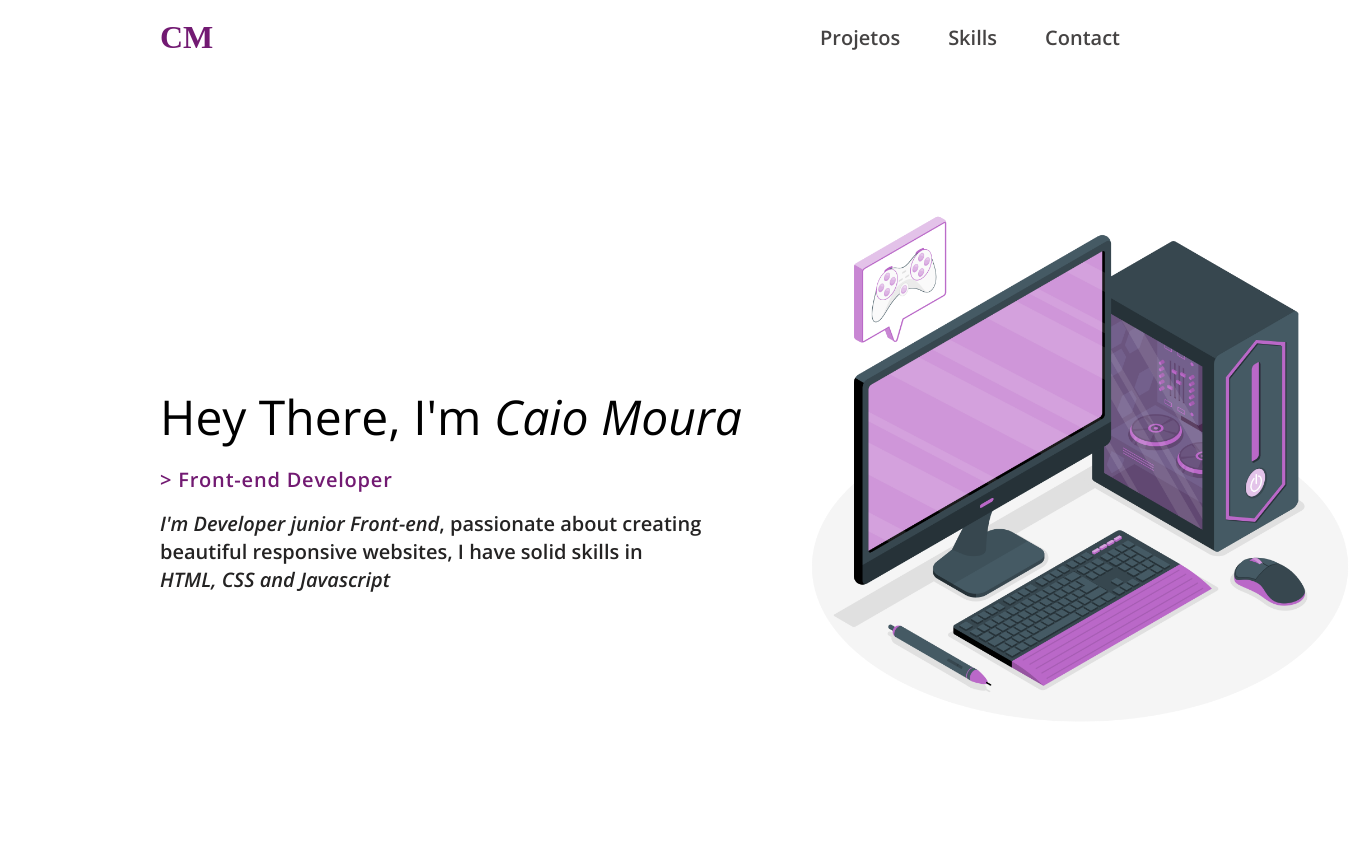
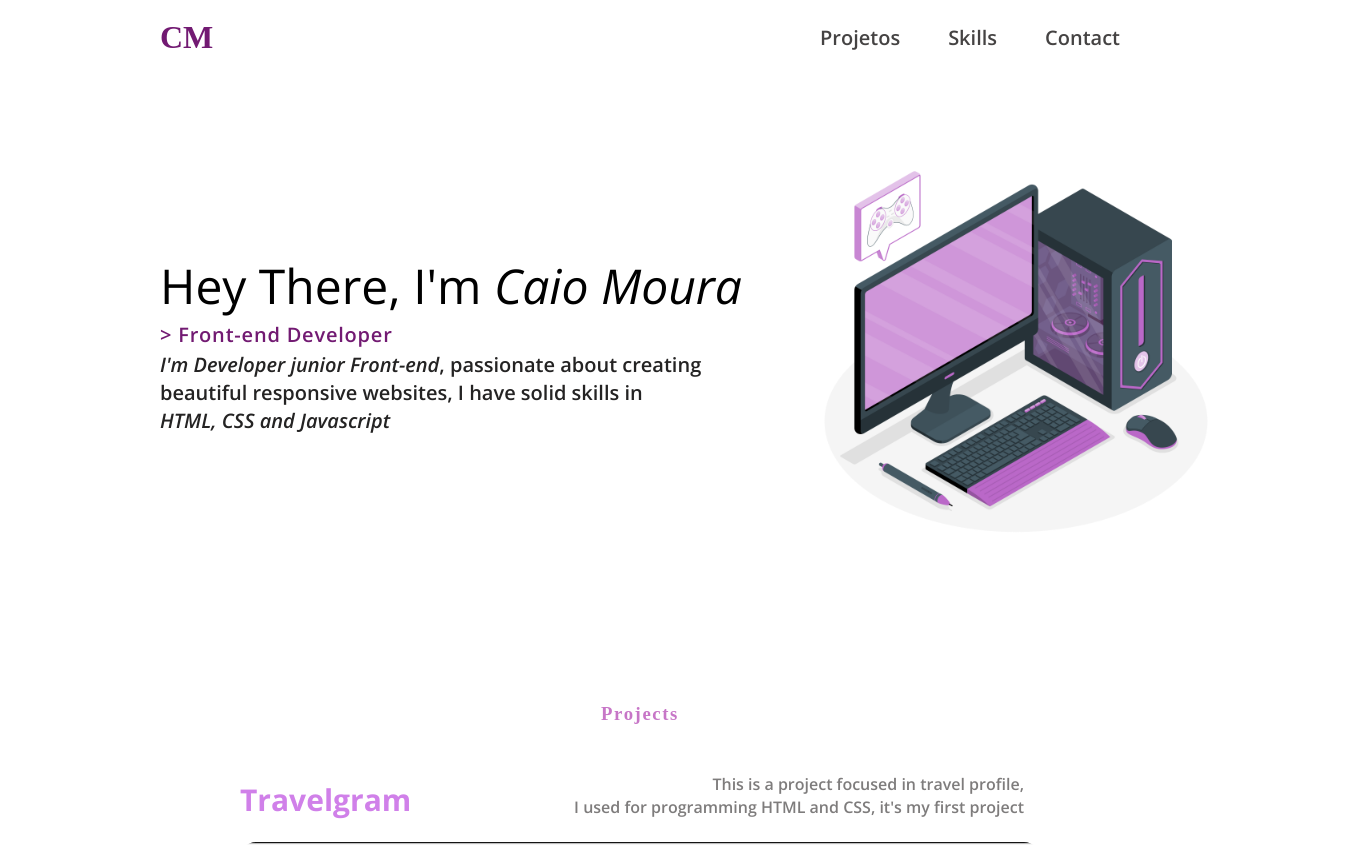
Before and after one commit to Crugs22/My-portfolio, a plain HTML site: page index.html in a window 1280 px wide. Shown: the top 845 px of the page, 1360 px wide, since content can reach past the window. Drawn offline with nearby package versions, Linux system fonts and the light colour scheme; a web font is replaced by a local one.

Commit message:
Ajustando css

```diff
--- a/index.html
+++ b/index.html
@@ -20,7 +20,8 @@
 
 
 </head>
-<body><main>
+<body>
+    <main>
         <header class="container">
             <nav id="primary">
                 <h1>
@@ -36,6 +37,7 @@
 
        <section class="container">
             <div id="apresentation">
+                <div class="apresetacao">
                     <h1>
                         Hey There, I'm
                         <span class="name-diferencial">
@@ -50,11 +52,11 @@
                             HTML, CSS and Javascript
                         </i>
                     </p>
-                <div class="image-wrapper">
+                </div>
                 <img src="assets/modern desktop computer-amico.png" alt="">
+
             </div>
 
-            </div>
             <div class="container" id="projects">
                 <section class="projects">
                     <h1>Projects</h1>
@@ -72,9 +74,7 @@
                 </section>
 
                 <section class="contact">
-                    <div class="contact-wrapper">
-
-                    </div>
+                    <div class="contact-wrapper"></div>
                 </section>
         </main>
 </body>
--- a/style/global.css
+++ b/style/global.css
@@ -19,7 +19,8 @@
     scroll-behavior: smooth;
 }
 
+
 .container {
     margin: 0 auto;
-   max-width: 960px;
+   max-width:60rem;
 }
--- a/style/header.css
+++ b/style/header.css
@@ -3,7 +3,7 @@
     display: flex;
     justify-content: space-between;
     align-items: center;
-    margin-block: .75rem 14rem;
+    margin-block: .75rem 5rem;
 
     h1  {
         font: var(--text-logo);
--- a/style/section.css
+++ b/style/section.css
@@ -1,39 +1,30 @@
 #apresentation {
     display: flex;
-    flex-direction: column;
-    text-align: start;
-    align-items: start;
-    position: relative;
     gap: 1rem;
-    margin-top: 20rem;
+    align-items: center;
+
 
     h1 {
         font: var(--text-xl);
         font-family: 'Londrina outline', sans-serif;
         color: rgb(0, 0, 0);
         width: 40rem;
+        line-height: 1.4;
+
 
     }
 
-    .image-wrapper {
-
-        img {
-            align-self: center;
-            margin-inline: 40rem;
-            width: 35rem;
-            margin: 0;
-            position: absolute;
-            inset: 0;
-            left: 40rem;
-            bottom: 40rem;
+    img {
+        width: 25rem;
+        inset: 0;
         }
-    }
 
     .font-dev {
         font-family: 'Open sans', sans-serif;
         font: var(--text-md);
         color: rgb(114, 26, 114);
         letter-spacing: .05rem;
+        line-height: 1.6;
     }
 
     h1 {
@@ -53,7 +44,7 @@
 }
 
 .projects {
-    margin-block: 35rem;
+    margin-block: 10rem;
 
     h1 {
         font: 3rem;
```
Lines whose indentation alone changed are shown as unchanged.
